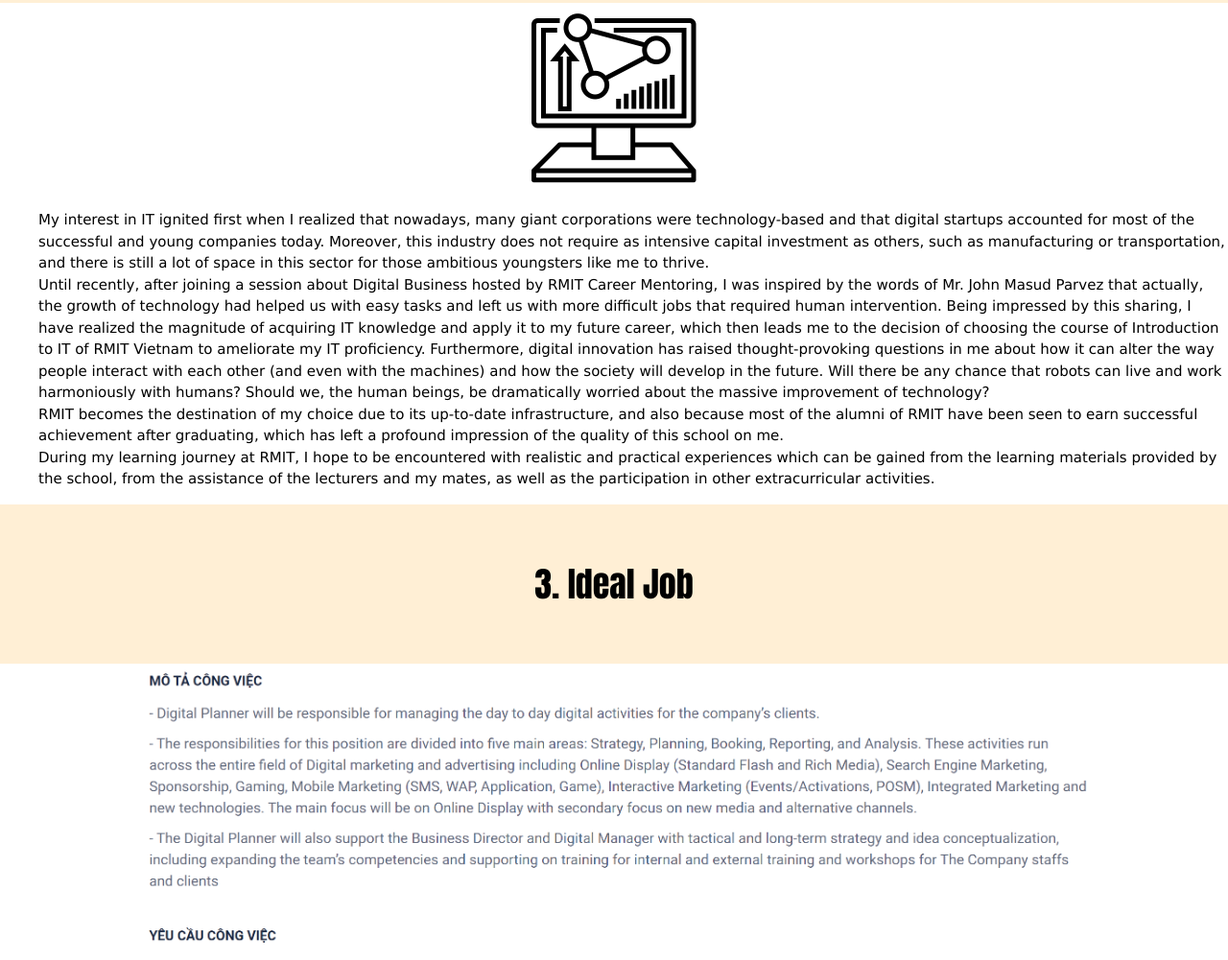
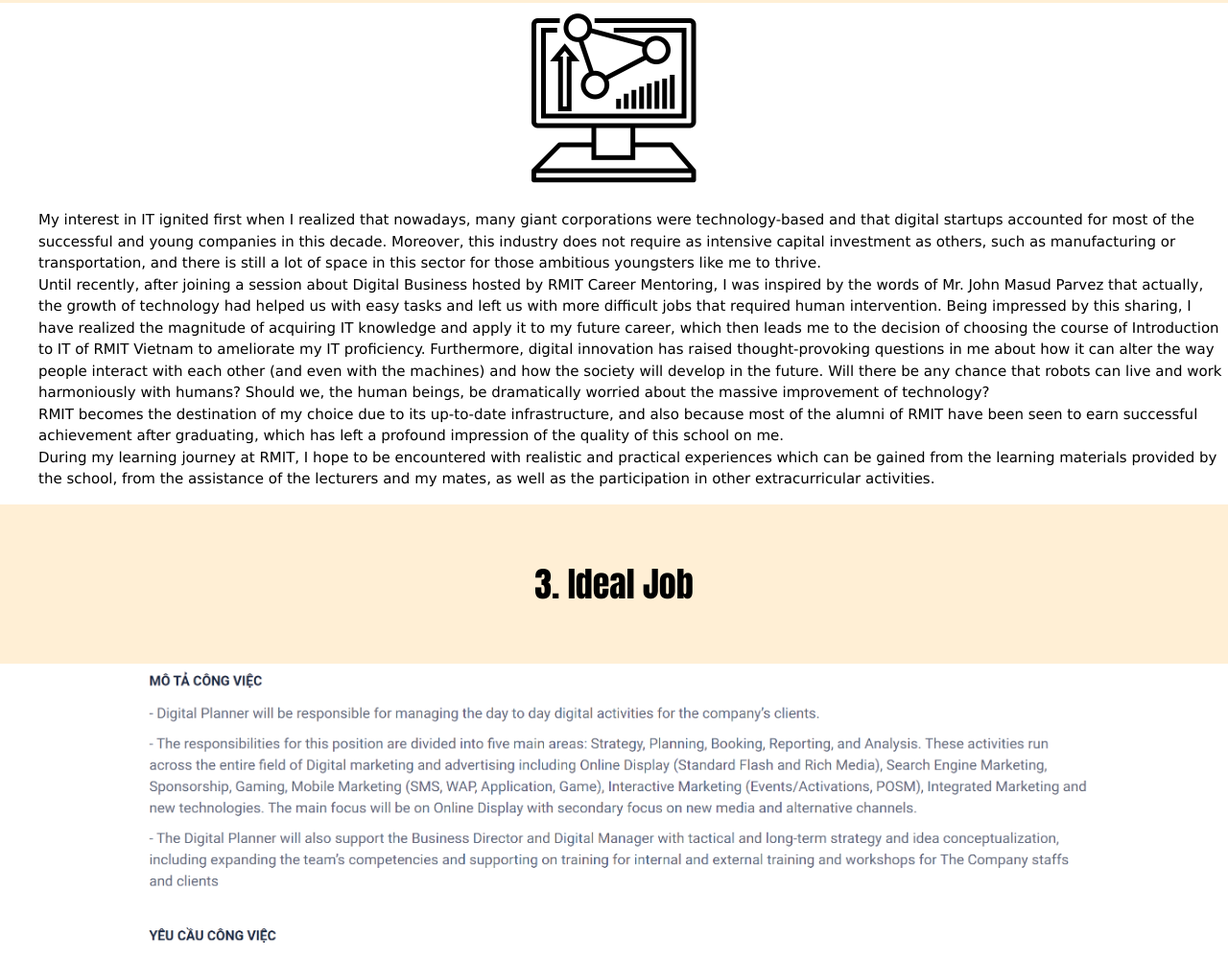
Before and after one commit to Mai-thriving/s3818329_IIT_ASM1.com, a plain HTML site: page index.html in a window 1280 px wide. Shown: the part 989-1990 px from the top of the page at 96% size. Drawn offline with nearby package versions, Linux system fonts and the light colour scheme.

Commit message:
Grammar and Language check - 4th time

```diff
--- a/index.html
+++ b/index.html
@@ -122,7 +122,7 @@ div.d {
 
 <div class="sans-serif">
   <ul>
-    <p>My interest in IT ignited first when I realized that nowadays, many giant corporations were technology-based and that digital startups accounted for most of the successful and young companies today. Moreover, this industry does not require as intensive capital investment as others, such as manufacturing or transportation, and there is still a lot of space in this sector for those ambitious youngsters like me to thrive.
+    <p>My interest in IT ignited first when I realized that nowadays, many giant corporations were technology-based and that digital startups accounted for most of the successful and young companies in this decade. Moreover, this industry does not require as intensive capital investment as others, such as manufacturing or transportation, and there is still a lot of space in this sector for those ambitious youngsters like me to thrive.
     <br>Until recently, after joining a session about Digital Business hosted by RMIT Career Mentoring, I was inspired by the words of Mr. John Masud Parvez that actually, the growth of technology had helped us with easy tasks and left us with more difficult jobs that required human intervention. Being impressed by this sharing, I have realized the magnitude of acquiring IT knowledge and apply it to my future career, which then leads me to the decision of choosing the course of Introduction to IT of RMIT Vietnam to ameliorate my IT proficiency. Furthermore, digital innovation has raised thought-provoking questions in me about how it can alter the way people interact with each other (and even with the machines) and how the society will develop in the future. Will there be any chance that robots can live and work harmoniously with humans? Should we, the human beings, be dramatically worried about the massive improvement of technology?
     <br>RMIT becomes the destination of my choice due to its up-to-date infrastructure, and also because most of the alumni of RMIT have been seen to earn successful achievement after graduating, which has left a profound impression of the quality of this school on me.
     <br>During my learning journey at RMIT, I hope to be encountered with realistic and practical experiences which can be gained from the learning materials provided by the school, from the assistance of the lecturers and my mates, as well as the participation in other extracurricular activities.
```
